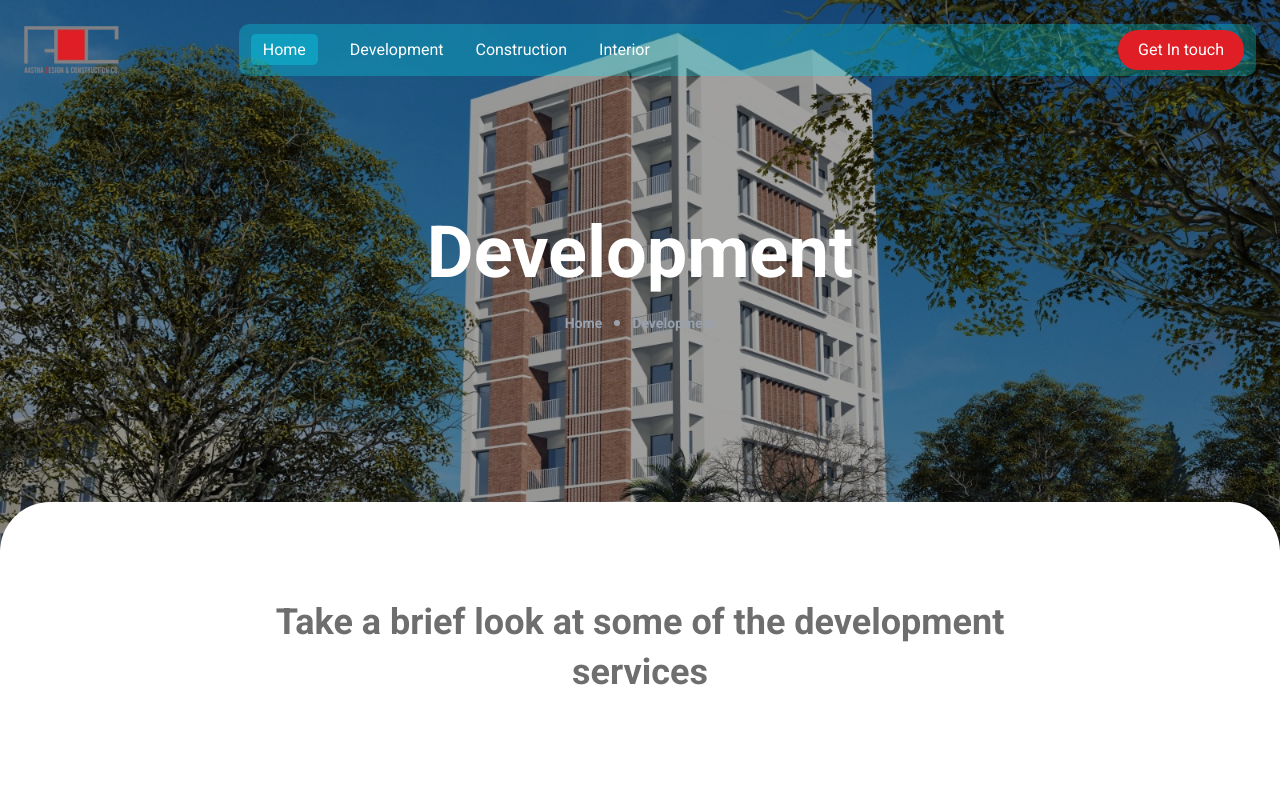
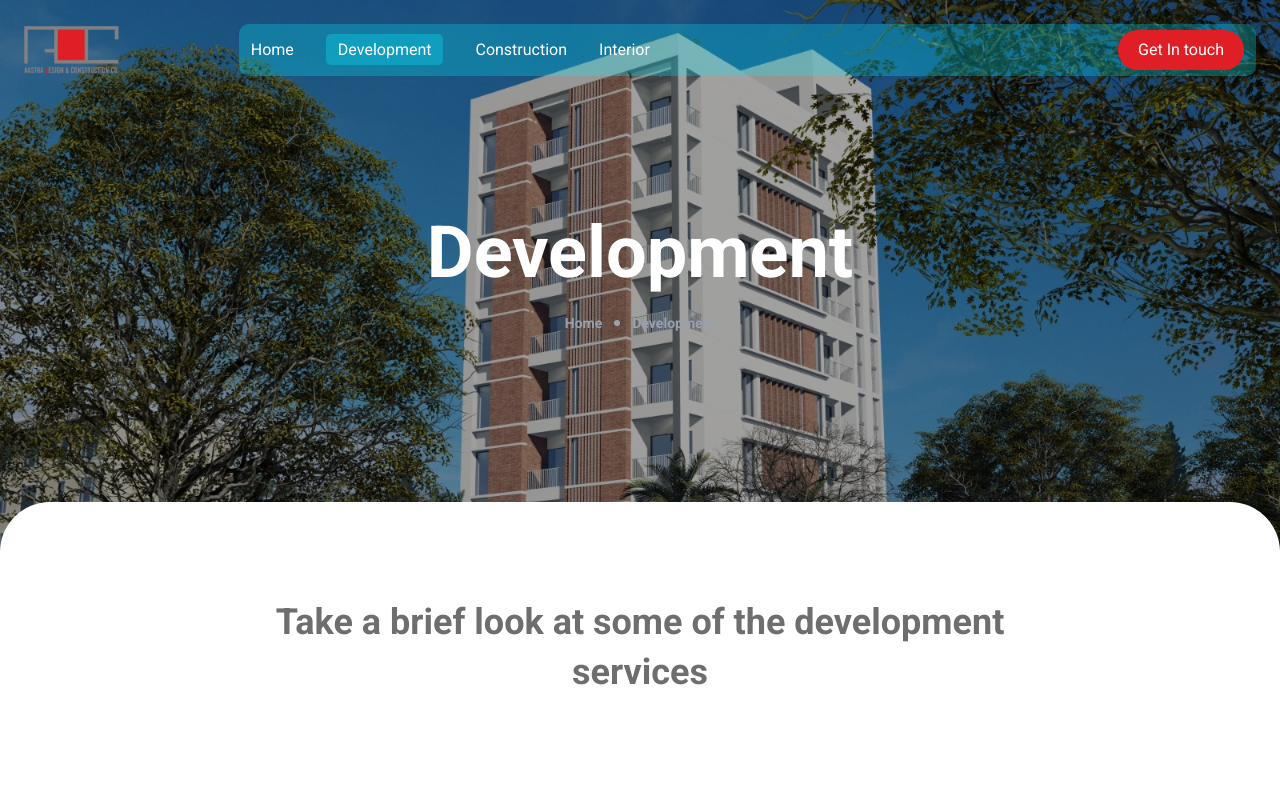
Before and after one commit to ashikfifa/Astha-frontend, a Next.js app: page /development in a window 1280 px wide. Shown: the top 792 px of the page. Built offline with nearby package versions, Linux system fonts and the light colour scheme.

Commit message:
Refactor Navbar and HeroBanner components to improve link handling; replace anchor tags with Next.js Link for better routing and performance

```diff
--- a/app/components/Navbar.tsx
+++ b/app/components/Navbar.tsx
@@ -3,6 +3,7 @@
 import { useState } from "react";
 import Link from "next/link";
 import Image from "next/image";
+import { usePathname } from "next/navigation";
 
 const navLinks = [
   { id: 1, label: "Home", href: "/" },
@@ -13,7 +14,18 @@ const navLinks = [
 
 const Navbar = () => {
   const [isMenuOpen, setIsMenuOpen] = useState(false);
-  const [activeLink, setActiveLink] = useState("Home");
+  const pathname = usePathname();
+
+  // Determine active link based on current pathname
+  const getActiveLink = () => {
+    if (pathname === "/") return "Home";
+    const activeNav = navLinks.find(
+      (link) => link.href !== "/" && pathname.startsWith(link.href)
+    );
+    return activeNav?.label || "Home";
+  };
+
+  const activeLink = getActiveLink();
 
   return (
     <header className="fixed top-0 left-0 w-full z-50 px-4 sm:px-6 py-4 sm:py-6">
@@ -40,7 +52,6 @@ const Navbar = () => {
                   <Link
                     key={link.id}
                     href={link.href}
-                    onClick={() => setActiveLink(link.label)}
                     className="text-white hover:text-white/80 transition-colors duration-200"
                   >
                     {activeLink === link.label ? (
@@ -71,8 +82,7 @@ const Navbar = () => {
             <div className="flex items-center justify-between">
               {/* Active Link */}
               <Link
-                href="/"
-                onClick={() => setActiveLink("Home")}
+                href={navLinks.find((l) => l.label === activeLink)?.href || "/"}
                 className="text-white"
               >
                 <span className="bg-[rgba(6,236,255,0.31)] px-2 sm:px-3 py-1 sm:py-1.5 rounded-[5px] text-xs sm:text-sm">
@@ -138,10 +148,7 @@ const Navbar = () => {
                       <Link
                         key={link.id}
                         href={link.href}
-                        onClick={() => {
-                          setActiveLink(link.label);
-                          setIsMenuOpen(false);
-                        }}
+                        onClick={() => setIsMenuOpen(false)}
                         className="text-white hover:bg-white/10 px-3 py-2 rounded transition-colors duration-200"
                       >
                         {link.label}
--- a/app/sections/development-page/HeroBanner.tsx
+++ b/app/sections/development-page/HeroBanner.tsx
@@ -1,4 +1,5 @@
 import Image from "next/image";
+import Link from "next/link";
 
 interface HeroSectionProps {
   title: string;
@@ -47,12 +48,12 @@ const HeroBanner: React.FC<HeroSectionProps> = ({
             {breadcrumbs.map((crumb, index) => (
               <li key={index} className="flex items-center gap-2 sm:gap-3">
                 {crumb.href ? (
-                  <a
+                  <Link
                     href={crumb.href}
                     className="text-xs sm:text-sm font-bold text-gray-400 hover:text-white transition-colors"
                   >
                     {crumb.label}
-                  </a>
+                  </Link>
                 ) : (
                   <span className="text-xs sm:text-sm font-bold text-gray-400">
                     {crumb.label}
```
